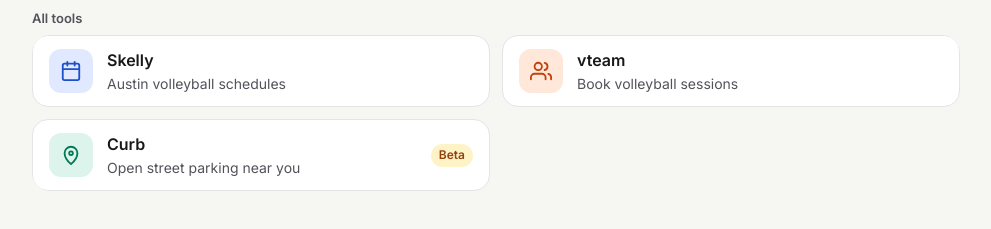
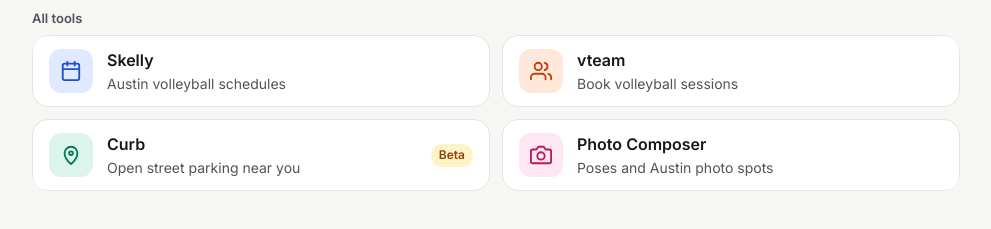
Before and after one commit to bryanw121/hub, a plain HTML site: page index.html in a window 1280 px wide. Shown: the part 87-316 px from the top of the page, without its empty margins (144-1135 px from the left). Drawn offline with Linux system fonts and the light colour scheme.

Commit message:
Add Photo Composer to the hub
Co-Authored-By: Claude Opus 5.5 <noreply@anthropic.com>
Claude-Session: https://claude.ai/code/session_018pfzwJNp3E71ApZpUMZVej

```diff
--- a/index.html
+++ b/index.html
@@ -83,6 +83,7 @@ h1 { margin: 0; font: 700 22px "Space Grotesk", sans-serif; }
     pin: '<path d="M12 22s7-6.2 7-12a7 7 0 1 0-14 0c0 5.8 7 12 7 12zM12 12a2 2 0 1 0 0-4 2 2 0 0 0 0 4"/>',
     briefcase: '<path d="M20 7H4a2 2 0 0 0-2 2v10a2 2 0 0 0 2 2h16a2 2 0 0 0 2-2V9a2 2 0 0 0-2-2zM16 7V5a2 2 0 0 0-2-2h-4a2 2 0 0 0-2 2v2"/>',
     code: '<path d="M16 18l6-6-6-6M8 6l-6 6 6 6"/>',
+    camera: '<path d="M23 19a2 2 0 0 1-2 2H3a2 2 0 0 1-2-2V8a2 2 0 0 1 2-2h4l2-3h6l2 3h4a2 2 0 0 1 2 2zM12 17a4 4 0 1 0 0-8 4 4 0 0 0 0 8"/>',
     box: '<path d="M21 8l-9-5-9 5 9 5 9-5zM3 8v8l9 5 9-5V8"/>',
   };
   // localStorage can be missing or throw (private mode); treat it as empty.
--- a/tools.json
+++ b/tools.json
@@ -28,6 +28,15 @@
     "status": "Beta"
   },
   {
+    "id": "photo-composer",
+    "name": "Photo Composer",
+    "blurb": "Poses and Austin photo spots",
+    "url": "https://photo-composer.pages.dev",
+    "icon": "camera",
+    "tint": "#FCE7F3",
+    "ink": "#BE185D"
+  },
+  {
     "id": "jobhunt",
     "name": "Job hunt",
     "blurb": "Roles and applications",
```
Also changed, not shown: 1 other file.
